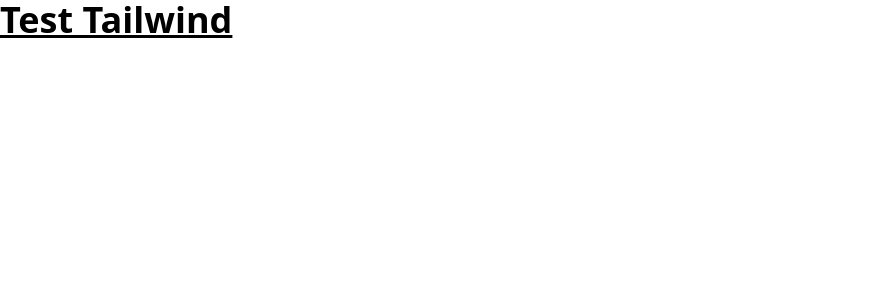
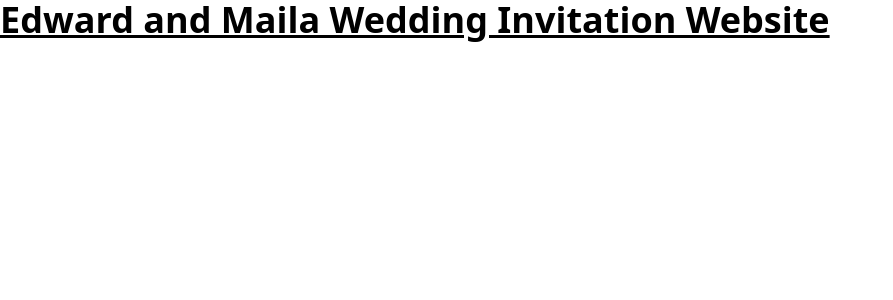
Before and after one commit to Arvey18/edward-and-maila-wedding-invite-website, a React (Vite) app: page / in a window 1280 px wide. Shown: the top 300 px of the page, without its empty margins (0-893 px from the left). Built offline with nearby package versions, Linux system fonts and the light colour scheme.

Commit message:
Initial Change.

```diff
--- a/src/App.jsx
+++ b/src/App.jsx
@@ -1,7 +1,7 @@
 import './App.css';
 
 function App() {
-  return <h1 className='text-4xl font-bold underline'>Test Tailwind</h1>;
+  return <h1 className='text-4xl font-bold underline'>Edward and Maila Wedding Invitation Website</h1>;
 }
 
 export default App;
```
